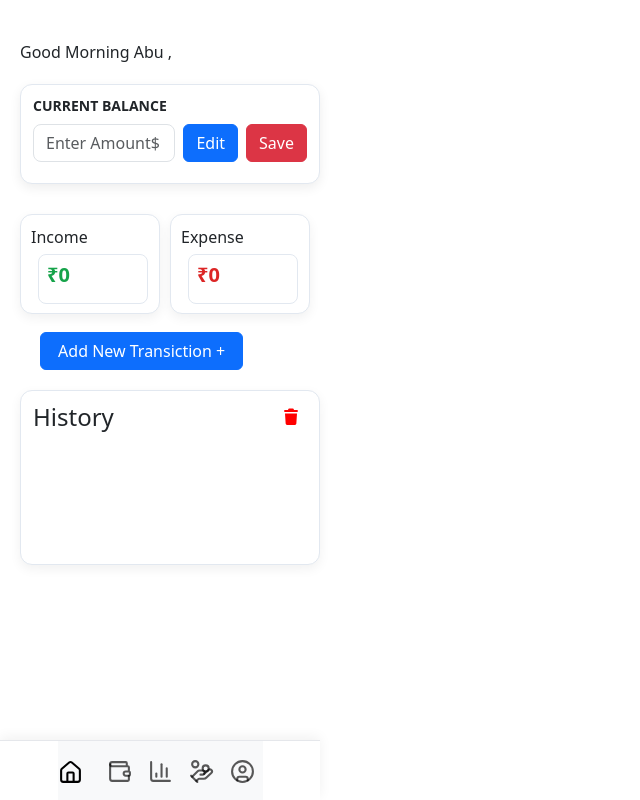
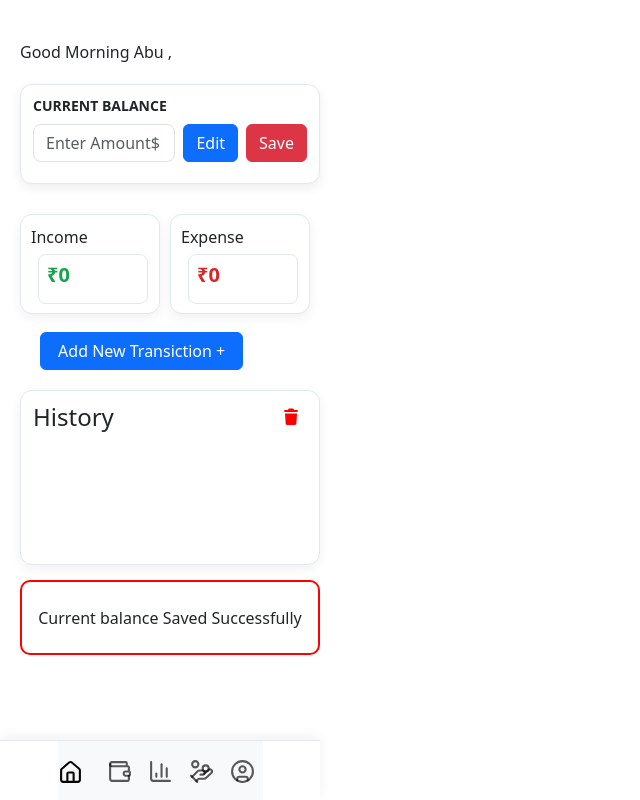
Before and after one commit to shaikhabuhasim0/finixy-expense-tracker, a React (Vite) app: page /Homepage in a window 1280 px wide. Shown: the whole page, without its empty margins (0-640 px from the left). Built offline with nearby package versions, Linux system fonts and the light colour scheme.

Commit message:
notification center

```diff
--- a/src/App.css
+++ b/src/App.css
@@ -281,6 +281,18 @@
   color:red;
 }
 
+.notifications {
+  border: 2px solid red;
+  height: 75px;
+  width: 300px;
+  margin-top: 15px;
+  border-radius: 10px;
+
+  display: flex;
+  justify-content: center; /* left-right center */
+  align-items: center;     /* top-bottom center */
+}
+
 
 /* mobile */
 
--- a/src/Components/Homepage.jsx
+++ b/src/Components/Homepage.jsx
@@ -4,8 +4,9 @@ import { Link } from "react-router-dom";
 
 export default function Homepage(props) {
     const [currentbalance , setcurrentbalance]=useState("");
+    const [notification , setnotification]=useState("")
+    const [type, setType] = useState("");
 
-    const [type, setType] = useState("");
 
     const [addtrans,setaddtrans] = useState("");
   const [transaction, setTransaction] = useState({
@@ -13,7 +14,14 @@ export default function Homepage(props) {
   source: "",
   amount: ""
 });
-    const [history,sethistory] = useState([]);
+const [history,sethistory] = useState([]);
+
+
+// current balance ko functional banane ke liye !!
+const setcurrentbalance1 = history
+.filter((item)=>item.type === "income.amount" - "expense.amount")
+.every((totalcb,item)=> totalcb + Number(item.amount),0)
+
 
     // for income
   const totalIncome = history
@@ -21,7 +29,7 @@ export default function Homepage(props) {
   .reduce((total, item) => total + Number(item.amount), 0);
 
 // for expence
-  const totalIncome1 = history
+  const totalExpence = history
   .filter((item) => item.type === "expense")
   .reduce((total, item) => total + Number(item.amount), 0);
 
@@ -59,7 +67,8 @@ function delethsitory (){
     "transactions",
 
   );
-  sethistory("");
+  sethistory([]);
+
 }
 
 function handleClick1() {
@@ -95,11 +104,18 @@ function handleClick1() {
 useEffect(() => {
   const data = localStorage.getItem("amount");
 
-
   if (data !== null) {
     setcurrentbalance(data);
   }
 }, []);
+
+// useEffect(() => {
+//   const data = localStorage.getItem("amount");
+
+//   if (data !== null) {
+//     {setcurrentbalance(data)};
+//   }
+// }, []);
 
 useEffect(() => {
   const savedHistory = localStorage.getItem("transactions");
@@ -121,7 +137,10 @@ localStorage.setItem("amount", currentbalance);
 
 }
 
-
+// current balance = expense - income
+// cb = 2000 - 10000
+// ab = 8000
+// my simple algoriths
 
   return (<>
   <div className='homeposition'>
@@ -139,6 +158,7 @@ localStorage.setItem("amount", currentbalance);
     placeholder="Enter Amount$"
     value={currentbalance}
     onChange={(e)=>setcurrentbalance(e.target.value)}
+    value1 = {setcurrentbalance1}
     />
 
   <button className="btn btn-primary" onClick={editcb}>Edit</button>
@@ -156,7 +176,7 @@ localStorage.setItem("amount", currentbalance);
   </div>
   <div className="box">Expense
     <div className="amountbox">
-      <h5 className="amounts2"> ₹{totalIncome1}</h5>
+      <h5 className="amounts2"> ₹{totalExpence}</h5>
       </div>
     </div>
 </div>
@@ -273,6 +293,10 @@ localStorage.setItem("amount", currentbalance);
 
   ))}
 </div>
+
+<div className='notifications'>
+  <span className='notifications1'>Current balance Saved Successfully</span>
+</div>
     </>
 
   )
```
